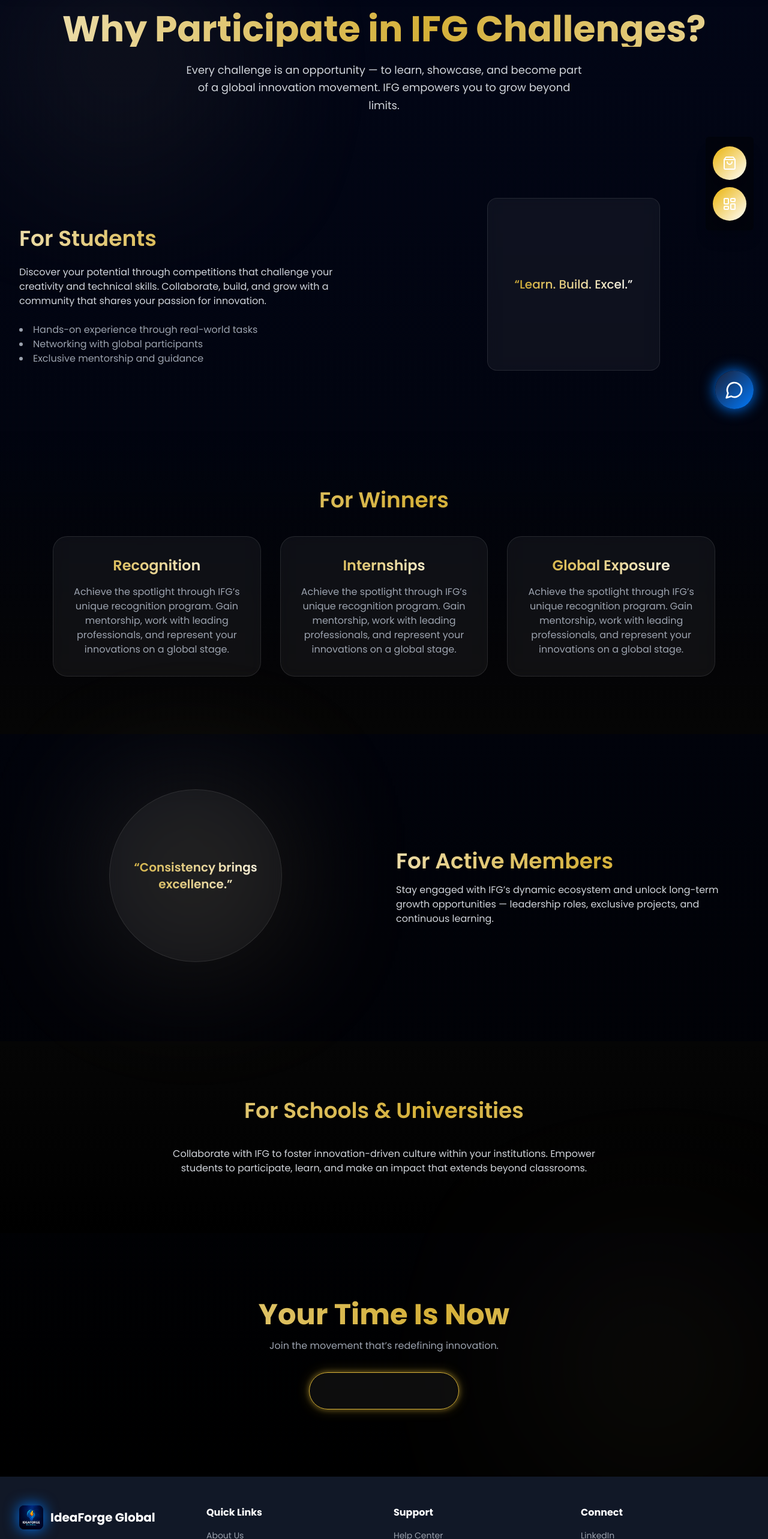
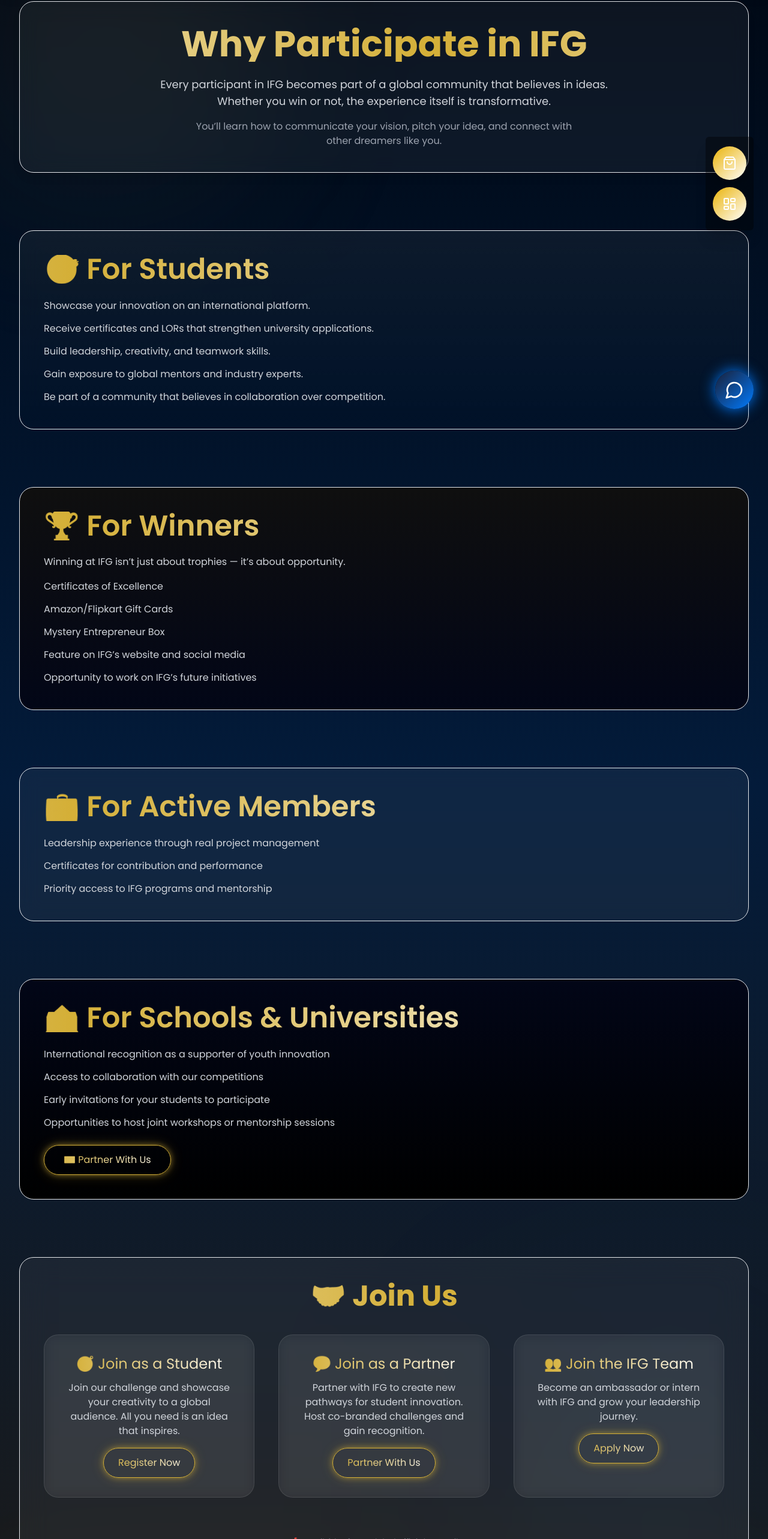
Before and after one commit to Arush-Developer/IFG-Website, a React (Vite) app: page /benefits in a window 1280 px wide. Shown: the part 94-2660 px from the top of the page at 60% size. Built offline with nearby package versions, Linux system fonts and the light colour scheme.

Commit message:
Update BenefitsPage.tsx

```diff
--- a/src/pages/BenefitsPage.tsx
+++ b/src/pages/BenefitsPage.tsx
@@ -1,128 +1,157 @@
 import React from "react";
+import { useNavigate } from "react-router-dom";
 
 const BenefitsPage: React.FC = () => {
+  const navigate = useNavigate();
+
   return (
    <section
   id="benefits"
-      className="min-h-screen bg-gradient-to-b from-[#020617] to-[#000] text-white overflow-hidden relative"
+  className="min-h-screen bg-gradient-to-b from-[#000814] via-[#031B3A] to-[#1A1A1A] text-white overflow-hidden relative"
 >
-      {/* Floating glows */}
-      <div className="absolute top-20 left-20 w-64 h-64 bg-gold-gradient rounded-full blur-[140px] opacity-20 animate-float-slow"></div>
-      <div className="absolute bottom-10 right-10 w-72 h-72 bg-gold-gradient rounded-full blur-[160px] opacity-15 animate-float"></div>
+  {/* ✨ Soft Gold Mist and Waves */}
+  <div className="absolute inset-0 pointer-events-none">
+    <div className="absolute bottom-0 left-0 w-full h-[300px] bg-gradient-to-t from-[#D4AF37]/10 via-transparent to-transparent opacity-70 blur-[90px]"></div>
+    <div className="absolute top-0 left-0 w-96 h-96 bg-gradient-to-br from-[#FFD700]/10 to-transparent rounded-full blur-[160px] animate-float-slow"></div>
+    <div className="absolute bottom-10 right-0 w-[400px] h-[400px] bg-gradient-to-tl from-[#007BFF]/20 to-transparent rounded-full blur-[200px] animate-float"></div>
+  </div>
+      {/* Decorative background glows */}
+      <div className="absolute top-0 left-0 w-96 h-96 bg-gold-gradient rounded-full blur-[180px] opacity-10 animate-float-slow"></div>
+      <div className="absolute bottom-0 right-0 w-[400px] h-[400px] bg-blue-500/40 rounded-full blur-[220px] opacity-10 animate-float"></div>
 
-      {/* Hero */}
-      <div className="max-w-6xl mx-auto text-center pt-28 pb-20 px-6">
-        <h1 className="text-5xl md:text-6xl font-bold animate-gold-flow">
-          Why Participate in IFG Challenges?
+      <div className="max-w-7xl mx-auto px-8 py-24 space-y-24 relative z-10">
+        {/* WHY PARTICIPATE */}
+        <div className="border border-gold/20 rounded-3xl p-10 backdrop-blur-lg bg-white/5 shadow-lg animate-fade-in">
+          <h1 className="text-5xl md:text-6xl font-bold text-center animate-gold-flow">
+            Why Participate in IFG
           </h1>
-        <p className="mt-6 text-lg text-gray-300 max-w-2xl mx-auto leading-relaxed animate-fade-in">
-          Every challenge is an opportunity — to learn, showcase, and become
-          part of a global innovation movement. IFG empowers you to grow beyond
-          limits.
+          <p className="text-gray-300 text-center mt-6 text-lg max-w-3xl mx-auto">
+            Every participant in IFG becomes part of a global community that believes in ideas.
+            Whether you win or not, the experience itself is transformative.
+          </p>
+          <p className="text-gray-400 text-center mt-4 max-w-2xl mx-auto">
+            You’ll learn how to communicate your vision, pitch your idea, and connect with other dreamers like you.
           </p>
         </div>
 
-      {/* For Students */}
-      <div className="max-w-7xl mx-auto grid md:grid-cols-2 gap-12 items-center px-8 py-20">
-        <div className="space-y-6">
-          <h2 className="text-4xl font-semibold animate-gold-flow">
-            For Students
+        {/* STUDENTS SECTION */}
+        <div className="relative border border-gold/20 rounded-3xl p-10 backdrop-blur-lg bg-gradient-to-b from-white/5 to-transparent animate-fade-in-delay">
+          <h2 className="text-4xl md:text-5xl font-semibold text-gold-gradient mb-6">
+            🎯 For Students
           </h2>
-          <p className="text-gray-300 animate-fade-in-delay">
-            Discover your potential through competitions that challenge your
-            creativity and technical skills. Collaborate, build, and grow with a
-            community that shares your passion for innovation.
-          </p>
-          <ul className="list-disc list-inside text-gray-400">
-            <li>Hands-on experience through real-world tasks</li>
-            <li>Networking with global participants</li>
-            <li>Exclusive mentorship and guidance</li>
+          <ul className="space-y-3 text-gray-300 leading-relaxed">
+            <li>Showcase your innovation on an international platform.</li>
+            <li>Receive certificates and LORs that strengthen university applications.</li>
+            <li>Build leadership, creativity, and teamwork skills.</li>
+            <li>Gain exposure to global mentors and industry experts.</li>
+            <li>Be part of a community that believes in collaboration over competition.</li>
           </ul>
         </div>
-        <div className="relative flex justify-center">
-          <div className="w-72 h-72 bg-glass rounded-2xl flex items-center justify-center text-center animate-float-fast">
-            <span className="text-xl font-medium text-gold-gradient">
-              “Learn. Build. Excel.”
-            </span>
+
+        {/* WINNERS SECTION */}
+        <div className="relative border border-gold/20 rounded-3xl p-10 bg-gradient-to-b from-[#0f0f0f] to-[#020617] backdrop-blur-xl shadow-gold animate-fade-in-delay">
+          <h2 className="text-4xl md:text-5xl font-semibold text-gold-gradient mb-6">
+            🏆 For Winners
+          </h2>
+          <p className="text-gray-300 mb-4">
+            Winning at IFG isn’t just about trophies — it’s about opportunity.
+          </p>
+          <ul className="space-y-3 text-gray-300 leading-relaxed">
+            <li>Certificates of Excellence</li>
+            <li>Amazon/Flipkart Gift Cards</li>
+            <li>Mystery Entrepreneur Box</li>
+            <li>Feature on IFG’s website and social media</li>
+            <li>Opportunity to work on IFG’s future initiatives</li>
+          </ul>
         </div>
+
+        {/* ACTIVE MEMBERS SECTION */}
+        <div className="relative border border-gold/20 rounded-3xl p-10 bg-white/5 backdrop-blur-lg animate-fade-in-delay">
+          <h2 className="text-4xl md:text-5xl font-semibold text-gold-gradient mb-6">
+            💼 For Active Members
+          </h2>
+          <ul className="space-y-3 text-gray-300 leading-relaxed">
+            <li>Leadership experience through real project management</li>
+            <li>Certificates for contribution and performance</li>
+            <li>Priority access to IFG programs and mentorship</li>
+          </ul>
+        </div>
+
+        {/* SCHOOLS SECTION */}
+        <div className="relative border border-gold/20 rounded-3xl p-10 bg-gradient-to-b from-[#020617] to-[#000] backdrop-blur-lg animate-fade-in-delay">
+          <h2 className="text-4xl md:text-5xl font-semibold text-gold-gradient mb-6">
+            🏫 For Schools & Universities
+          </h2>
+          <ul className="space-y-3 text-gray-300 leading-relaxed">
+            <li>International recognition as a supporter of youth innovation</li>
+            <li>Access to collaboration with our competitions</li>
+            <li>Early invitations for your students to participate</li>
+            <li>Opportunities to host joint workshops or mentorship sessions</li>
+          </ul>
+          <a
+            href="mailto:ideaforgeglobal.official@gmail.com"
+            className="inline-block mt-6 px-8 py-3 rounded-full border border-gold text-gold-gradient hover:bg-gold hover:text-black transition-all duration-500 animate-glow-btn"
+          >
+            📧 Partner With Us
+          </a>
+        </div>
+
+        {/* JOIN US SECTION */}
+        <div className="relative border border-gold/20 rounded-3xl p-10 bg-white/5 backdrop-blur-xl animate-fade-in">
+          <h2 className="text-5xl font-bold text-center animate-gold-flow mb-10">
+            🤝 Join Us
+          </h2>
+
+          <div className="grid md:grid-cols-3 gap-10 text-center">
+            {/* Student */}
+            <div className="bg-glass rounded-3xl p-8 hover:scale-105 transition-all duration-500 hover:shadow-gold">
+              <h3 className="text-2xl text-gold-gradient mb-3">🧭 Join as a Student</h3>
+              <p className="text-gray-300 mb-4">
+                Join our challenge and showcase your creativity to a global audience.
+                All you need is an idea that inspires.
+              </p>
+              <button
+                onClick={() => navigate("/contact")}
+                className="px-6 py-3 rounded-full border border-gold text-gold-gradient hover:bg-gold hover:text-black transition-all duration-500 animate-glow-btn"
+              >
+                Register Now
+              </button>
+            </div>
+
+            {/* Partner */}
+            <div className="bg-glass rounded-3xl p-8 hover:scale-105 transition-all duration-500 hover:shadow-gold">
+              <h3 className="text-2xl text-gold-gradient mb-3">💬 Join as a Partner</h3>
+              <p className="text-gray-300 mb-4">
+                Partner with IFG to create new pathways for student innovation.
+                Host co-branded challenges and gain recognition.
+              </p>
+              <a
+                href="mailto:ideaforgeglobal.official@gmail.com"
+                className="px-6 py-3 inline-block rounded-full border border-gold text-gold-gradient hover:bg-gold hover:text-black transition-all duration-500 animate-glow-btn"
+              >
+                Partner With Us
+              </a>
+            </div>
+
+            {/* Team */}
+            <div className="bg-glass rounded-3xl p-8 hover:scale-105 transition-all duration-500 hover:shadow-gold">
+              <h3 className="text-2xl text-gold-gradient mb-3">👥 Join the IFG Team</h3>
+              <p className="text-gray-300 mb-4">
+                Become an ambassador or intern with IFG and grow your leadership journey.
+              </p>
+              <button
+                onClick={() => navigate("/contact")}
+                className="px-6 py-3 rounded-full border border-gold text-gold-gradient hover:bg-gold hover:text-black transition-all duration-500 animate-glow-btn"
+              >
+                Apply Now
+              </button>
             </div>
           </div>
 
-      {/* For Winners */}
-      <div className="relative py-24 bg-gradient-to-b from-transparent to-[#050505]">
-        <div className="max-w-6xl mx-auto text-center px-6">
-          <h2 className="text-4xl font-semibold animate-gold-flow mb-10">
-            For Winners
-          </h2>
-          <div className="grid sm:grid-cols-2 lg:grid-cols-3 gap-8">
-            {["Recognition", "Internships", "Global Exposure"].map(
-              (title, i) => (
-                <div
-                  key={i}
-                  className="p-8 bg-glass rounded-3xl hover:scale-105 transition-transform duration-500 hover:shadow-gold animate-fade-in-delay"
-                >
-                  <h3 className="text-2xl font-semibold text-gold-gradient">
-                    {title}
-                  </h3>
-                  <p className="text-gray-400 mt-4">
-                    Achieve the spotlight through IFG’s unique recognition
-                    program. Gain mentorship, work with leading professionals,
-                    and represent your innovations on a global stage.
-                  </p>
-                </div>
-              )
-            )}
+          <div className="mt-16 text-center text-gray-400 text-sm">
+            📫 Email: ideaforgeglobal.official@gmail.com
           </div>
         </div>
-      </div>
-
-      {/* For Active Members */}
-      <div className="max-w-7xl mx-auto grid md:grid-cols-2 gap-10 items-center py-28 px-8">
-        <div className="relative flex justify-center">
-          <div className="absolute w-60 h-60 bg-gold-gradient blur-[130px] opacity-20 animate-float"></div>
-          <div className="w-72 h-72 bg-glass rounded-full flex items-center justify-center text-center animate-float-fast">
-            <span className="text-xl font-semibold text-gold-gradient">
-              “Consistency brings excellence.”
-            </span>
-          </div>
-        </div>
-        <div>
-          <h2 className="text-4xl font-semibold animate-gold-flow">
-            For Active Members
-          </h2>
-          <p className="text-gray-300 mt-4">
-            Stay engaged with IFG’s dynamic ecosystem and unlock long-term
-            growth opportunities — leadership roles, exclusive projects, and
-            continuous learning.
-          </p>
-        </div>
-      </div>
-
-      {/* For Schools & Universities */}
-      <div className="py-24 bg-gradient-to-b from-[#050505] to-black">
-        <div className="max-w-6xl mx-auto text-center px-6">
-          <h2 className="text-4xl font-semibold animate-gold-flow mb-10">
-            For Schools & Universities
-          </h2>
-          <p className="text-gray-300 max-w-3xl mx-auto">
-            Collaborate with IFG to foster innovation-driven culture within your
-            institutions. Empower students to participate, learn, and make an
-            impact that extends beyond classrooms.
-          </p>
-        </div>
-      </div>
-
-      {/* CTA */}
-      <div className="text-center py-28 relative">
-        <h2 className="text-5xl font-bold animate-gold-flow">
-          Your Time Is Now
-        </h2>
-        <p className="text-gray-400 mt-4">
-          Join the movement that’s redefining innovation.
-        </p>
-        <button className="mt-8 px-10 py-4 text-lg rounded-full bg-glass text-gold-gradient border border-gold hover:bg-gold hover:text-black transition-all duration-700 animate-glow-btn">
-          Join the Challenge
-        </button>
       </div>
     </section>
   );
```
Lines whose indentation alone changed are shown as unchanged.
